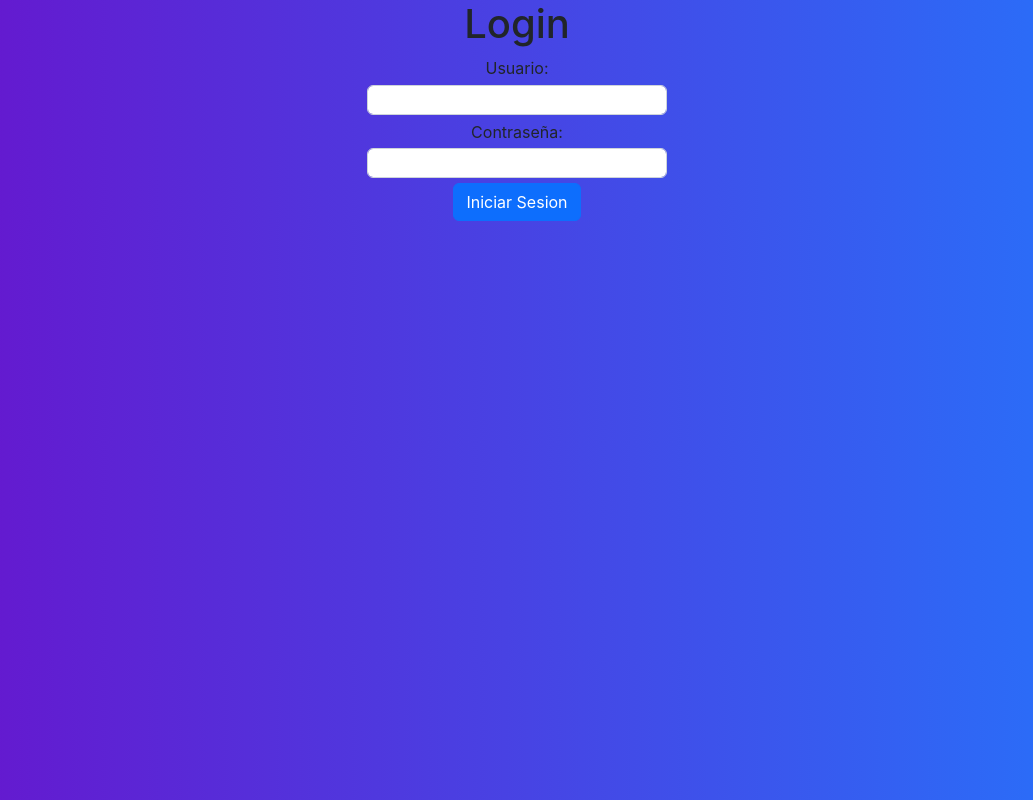
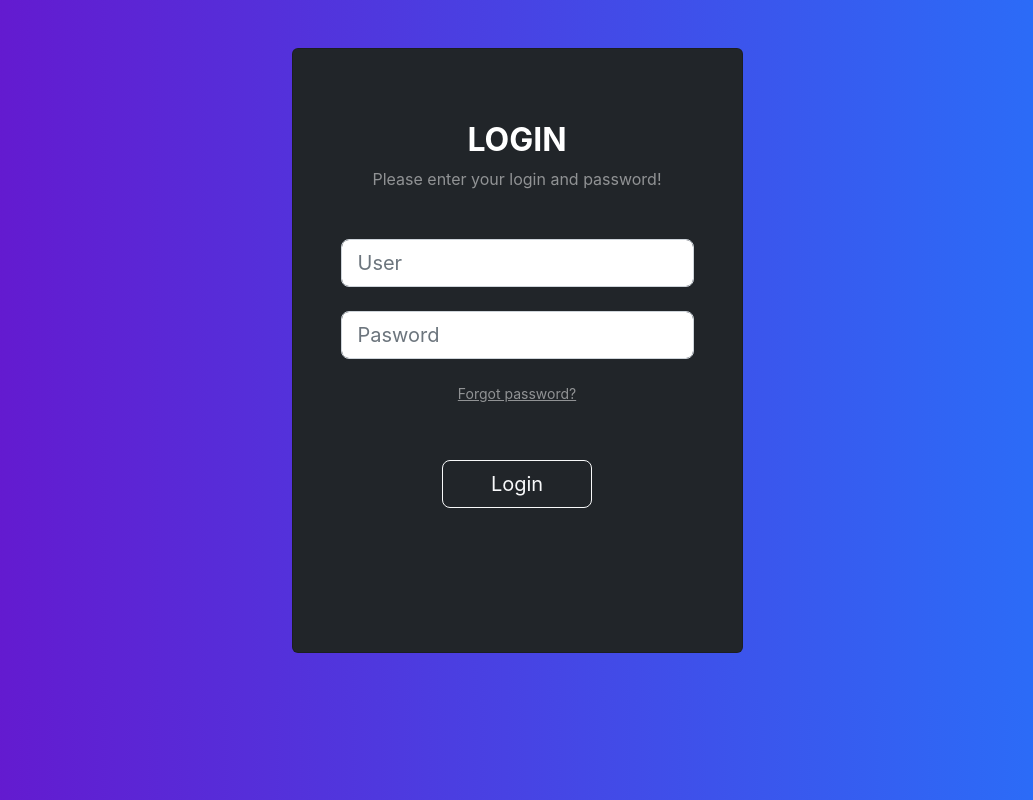
Before and after one commit to Isael1997/login-page, a React (Create React App) app: page / in a window 1280 px wide. Shown: the whole page, without its empty margins (123-1156 px from the left). Built offline with nearby package versions, Linux system fonts and the light colour scheme.

Commit message:
Se Disenio mediante un ejemplo en la Web, aun le falta modificaciones personales

```diff
--- a/src/App.css
+++ b/src/App.css
@@ -9,21 +9,6 @@ body {
   background: linear-gradient(to right, rgba(106, 17, 203, 1), rgba(37, 117, 252, 1))
   }
 
-.form-group {
-  width: 100%;
-  max-width: 600px;
-  margin: 0 auto;
-  flex-direction: column;
-  justify-content: center;
-  align-items: center;
-}
-.form-group label{
-  padding: auto;
-}
-.form-group input {
-  width: 50%;
-  height: 30px;
-  margin: 0.3rem;
-  display: inline-block;
-
-}
+  .card .bg-dark .text-white{
+    border-radius: 3rem;
+  }
--- a/src/App.js
+++ b/src/App.js
@@ -5,22 +5,37 @@ import "./App.css";
 export default function App() {
   return (
     <div>
-      <h1 className="text-center">Login</h1>
-      <div className="form-group text-center">
-        <label>Usuario: </label>
 
-        <br />
-        <input type="text" className="form-control" name="username" />
+      <section className="vh-50 gradient-custom">
+        <div className="container py-5 h-50">
+          <div className="row d-flex justify-content-center align-items-center h-50">
+            <div className="col-12 col-md-8 col-lg-6 col-xl-5">
+              <div className="card bg-dark text-white">
+                <div className="card-body p-5 text-center">
 
-        <br />
-        <label>Contraseña: </label>
-        <br />
-        <input type="password" className="form-control" name="password" />
+                  <div className="mb-md-5 mt-md-4 pb-5">
+                    <h2 className="fw-bold mb-2 text-uppercase">Login</h2>
+                    <p className="text-white-50 mb-5">Please enter your login and password!</p>
 
-        <br/>
-        <button className="btn btn-primary" >Iniciar Sesion</button>
+                    <div className="form-outline form-white mb-4">
+                      <input type="text" className="form-control form-control-lg" placeholder="User"/>
+                    </div>
 
-      </div>
+                    <div className="form-outline form-white mb-4">
+                      <input type="password" className="form-control form-control-lg" placeholder="Pasword"/>
+                    </div>
+
+                    <p className="small mb-5 pb-lg-2"><a className="text-white-50" href="#!">Forgot password?</a></p>
+
+                    <button className="btn btn-outline-light btn-lg px-5" type="submit">Login</button>
+                  </div>
+                </div>
+              </div>
+            </div>
+          </div>
+        </div>
+      </section>
+
     </div>
   );
 }
--- /dev/null
+++ b/src/Login.js
@@ -0,0 +1,52 @@
+export default function Login() {
+    return (
+        <div>
+            <section className="vh-100 gradient-custom">
+                <div className="container py-5 h-100">
+                    <div className="row d-flex justify-content-center align-items-center h-100">
+                        <div className="col-12 col-md-8 col-lg-6 col-xl-5">
+                            <div className="card bg-dark text-white" style="border-radius: 1rem;">
+                                <div className="card-body p-5 text-center">
+
+                                    <div className="mb-md-5 mt-md-4 pb-5">
+
+                                        <h2 className="fw-bold mb-2 text-uppercase">Login</h2>
+                                        <p className="text-white-50 mb-5">Please enter your login and password!</p>
+
+                                        <div className="form-outline form-white mb-4">
+                                            <input type="email" id="typeEmailX" class="form-control form-control-lg" />
+                                            <label className="form-label" for="typeEmailX">Email</label>
+                                        </div>
+
+                                        <div className="form-outline form-white mb-4">
+                                            <input type="password" id="typePasswordX" className="form-control form-control-lg" />
+                                            <label className="form-label" for="typePasswordX">Password</label>
+                                        </div>
+
+                                        <p className="small mb-5 pb-lg-2"><a className="text-white-50" href="#!">Forgot password?</a></p>
+
+                                        <button className="btn btn-outline-light btn-lg px-5" type="submit">Login</button>
+
+                                        <div className="d-flex justify-content-center text-center mt-4 pt-1">
+                                            <a href="#!" className="text-white"><i className="fab fa-facebook-f fa-lg"></i></a>
+                                            <a href="#!" className="text-white"><i className="fab fa-twitter fa-lg mx-4 px-2"></i></a>
+                                            <a href="#!" className="text-white"><i className="fab fa-google fa-lg"></i></a>
+                                        </div>
+
+                                    </div>
+
+                                    <div>
+                                        <p className="mb-0">Don't have an account? <a href="#!" className="text-white-50 fw-bold">Sign Up</a>
+                                        </p>
+                                    </div>
+
+                                </div>
+                            </div>
+                        </div>
+                    </div>
+                </div>
+            </section>
+
+        </div>
+    )
+}
--- a/src/index.js
+++ b/src/index.js
@@ -2,12 +2,13 @@ import React from 'react';
 import ReactDOM from 'react-dom/client';
 import './index.css';
 import App from './App';
+import Login from './Login'
 
 
 const root = ReactDOM.createRoot(document.getElementById('root'));
 
 root.render(
   <React.StrictMode>
-    <App />
+    <App/>
   </React.StrictMode>
 );
```
